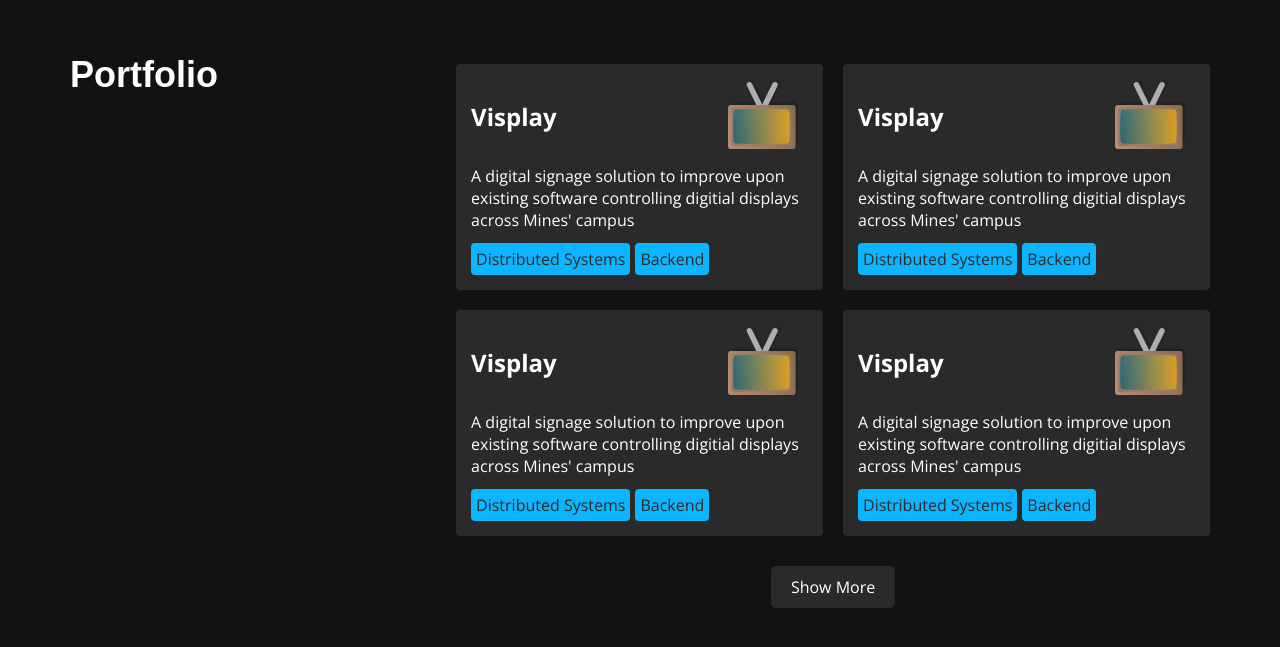
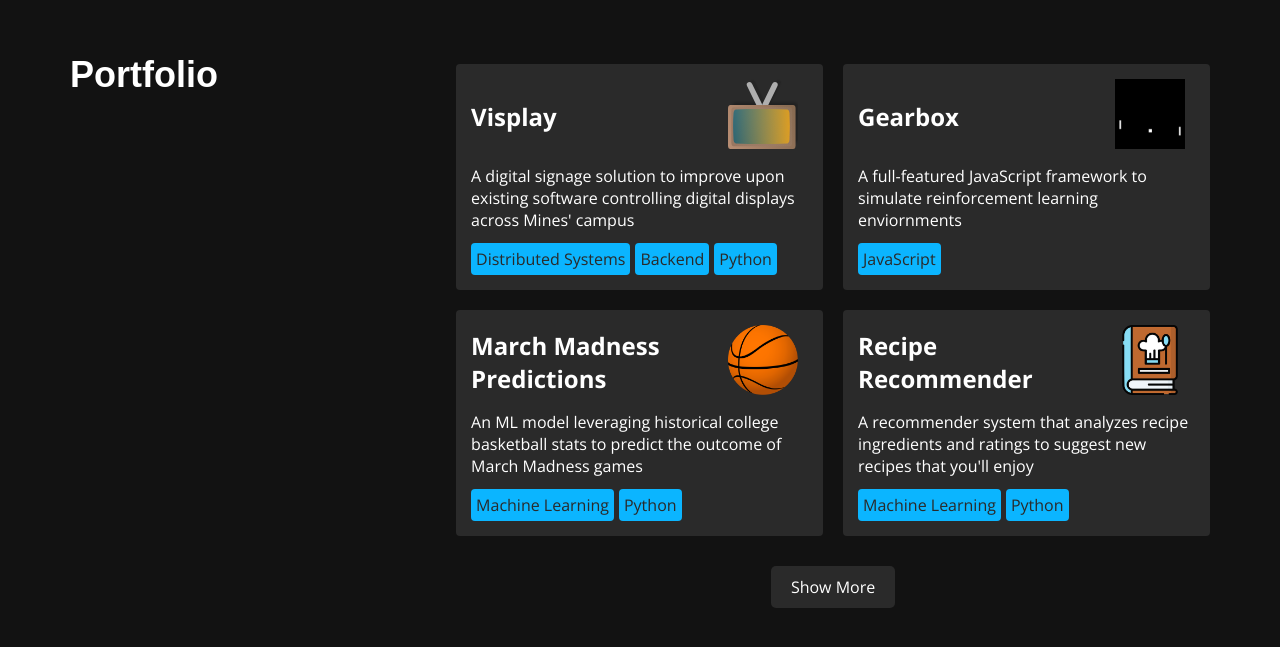
Before and after one commit to sColin16/personal-website, a Next.js app: page / in a window 1280 px wide. Shown: the part 777-1424 px from the top of the page. Built offline with nearby package versions, Linux system fonts and the light colour scheme; a web font is replaced by a local one.

Commit message:
Update project data

```diff
--- a/components/styles/projectcard.module.css
+++ b/components/styles/projectcard.module.css
@@ -24,6 +24,7 @@
     font-family: 'Open Sans', sans-serif;
     font-weight: bolder;
     flex-grow: 1; /* This element grows to fill up space */
+    margin: 0;
 }
 
 .thumbnail_container {
--- a/data/projects.json
+++ b/data/projects.json
@@ -4,41 +4,41 @@
             "id": "visplay",
             "name": "Visplay",
             "thumbnail": "/visplay-icon.svg",
-            "description": "A digital signage solution to improve upon existing software controlling digitial displays across Mines' campus",
+            "description": "A digital signage solution to improve upon existing software controlling digital displays across Mines' campus",
             "links": [ {"href": "https://gitlab.com/ColoradoSchoolOfMines/visplay", "icon": "fab fa-gitlab"}, {"href": "https://coloradoschoolofmines.gitlab.io/visplay/", "icon": "fas fa-external-link-alt"} ],
-            "tags": ["Distributed Systems", "Backend"],
+            "tags": ["Distributed Systems", "Backend", "Python"],
             "startDate": "Sept. 2019",
             "endDate": "Present"
         },
         {
-            "id": "visplay",
-            "name": "Visplay",
-            "thumbnail": "/visplay-icon.svg",
-            "description": "A digital signage solution to improve upon existing software controlling digitial displays across Mines' campus",
-            "links": [ {"href": "https://gitlab.com/ColoradoSchoolOfMines/visplay", "icon": "fab fa-gitlab"}, {"href": "https://coloradoschoolofmines.gitlab.io/visplay/", "icon": "fas fa-external-link-alt"} ],
-            "tags": ["Distributed Systems", "Backend"],
+            "id": "gearbox",
+            "name": "Gearbox",
+            "thumbnail": "/gearbox-icon.png",
+            "description": "A full-featured JavaScript framework to simulate reinforcement learning enviornments",
+            "links": [],
+            "tags": ["JavaScript"],
             "startDate": "Sept. 2019",
             "endDate": "Present"
         },
         {
-            "id": "visplay",
-            "name": "Visplay",
-            "thumbnail": "/visplay-icon.svg",
-            "description": "A digital signage solution to improve upon existing software controlling digitial displays across Mines' campus",
-            "links": [ {"href": "https://gitlab.com/ColoradoSchoolOfMines/visplay", "icon": "fab fa-gitlab"}, {"href": "https://coloradoschoolofmines.gitlab.io/visplay/", "icon": "fas fa-external-link-alt"} ],
-            "tags": ["Distributed Systems", "Backend"],
-            "startDate": "Sept. 2019",
-            "endDate": "Present"
+            "id": "march-madness-predictions",
+            "name": "March Madness Predictions",
+            "thumbnail": "/march-madness-icon.png",
+            "description": "An ML model leveraging historical college basketball stats to predict the outcome of March Madness games",
+            "links": [],
+            "tags": ["Machine Learning", "Python"],
+            "startDate": "Mar. 2021",
+            "endDate": "Mar. 2021"
         },
         {
-            "id": "visplay",
-            "name": "Visplay",
-            "thumbnail": "/visplay-icon.svg",
-            "description": "A digital signage solution to improve upon existing software controlling digitial displays across Mines' campus",
-            "links": [ {"href": "https://gitlab.com/ColoradoSchoolOfMines/visplay", "icon": "fab fa-gitlab"}, {"href": "https://coloradoschoolofmines.gitlab.io/visplay/", "icon": "fas fa-external-link-alt"} ],
-            "tags": ["Distributed Systems", "Backend"],
-            "startDate": "Sept. 2019",
-            "endDate": "Present"
+            "id": "recipe-recommender",
+            "name": "Recipe Recommender",
+            "thumbnail": "/recipe-icon.png",
+            "description": "A recommender system that analyzes recipe ingredients and ratings to suggest new recipes that you'll enjoy",
+            "links": [],
+            "tags": ["Machine Learning", "Python"],
+            "startDate": "Feb. 2021",
+            "endDate": "May 2021"
         },
         {
             "id": "visplay",
```
Also changed, not shown: public/march-madness-icon.png (added), public/recipe-icon.png (added).
